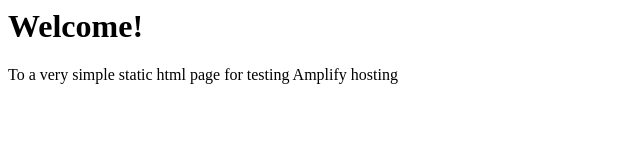
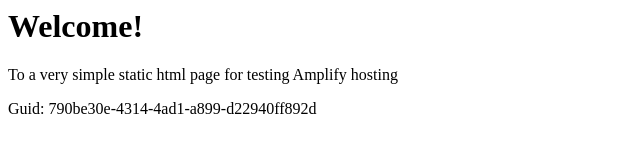
Before and after one commit to aws-aemilia-bah/Github-PR-Commit-Integration-Test-DoNotTouch-GitHubAutoBuildPrPreviewCanaryTest-v1-prod-me-south-1, a website: page src/index.html in a window 1280 px wide. Shown: the whole page, without its empty margins (0-640 px from the left). Drawn offline with Linux system fonts and the light colour scheme.

Commit message:
commit from integ tests

```diff
--- a/src/index.html
+++ b/src/index.html
@@ -1,3 +1,5 @@
+
+
 <html lang="en">
 
 <head>
@@ -10,6 +12,6 @@
 <body>
     <h1>Welcome!</h1>
     <p>To a very simple static html page for testing Amplify hosting</p>
-</body>
+    <p>Guid: 790be30e-4314-4ad1-a899-d22940ff892d</p></body>
 
 </html>
```
